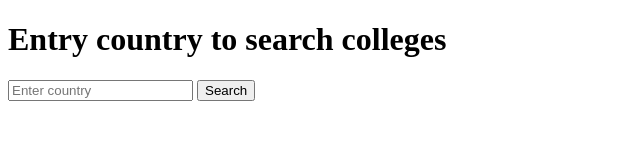
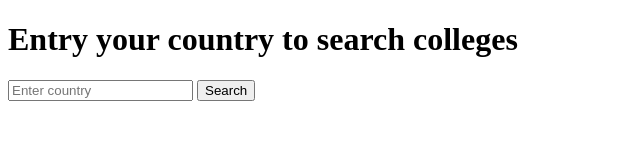
Before and after one commit to amanrj03/colleges, a plain HTML site: page index.html in a window 1280 px wide. Shown: the whole page, without its empty margins (0-640 px from the left). Drawn offline with nearby package versions, Linux system fonts and the light colour scheme.

```diff
--- a/index.html
+++ b/index.html
@@ -7,7 +7,7 @@
   </head>
   <body>
     <script src="https://cdn.jsdelivr.net/npm/axios/dist/axios.min.js"></script>
-    <h1>Entry country to search colleges</h1>
+    <h1>Entry your country to search colleges</h1>
     <input placeholder="Enter country" />
     <button>Search</button>
     <ul id="list"></ul>
```
Also changed, not shown: 1 other file.
